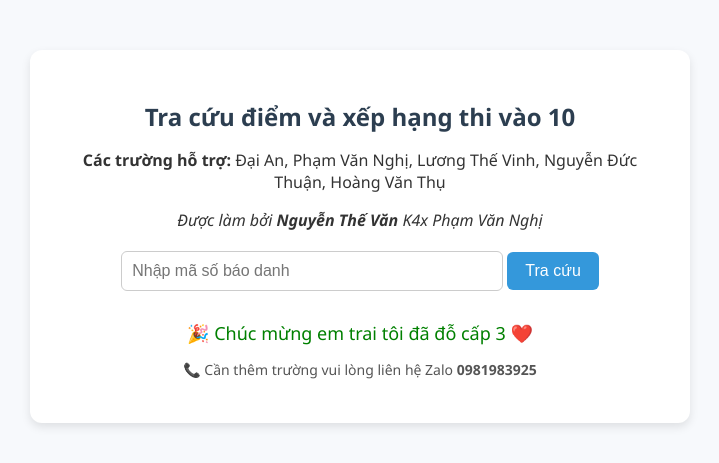
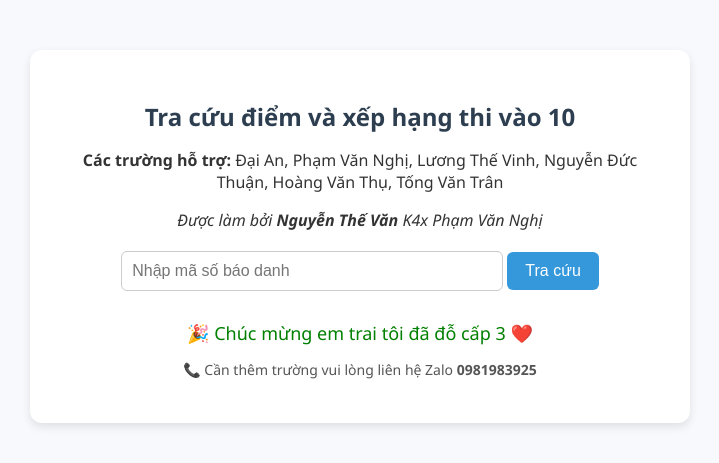
Before and after one commit to ntvan1712/pvn_ranking, a Flask app: page / in a window 1280 px wide. Shown: the top 463 px of the page, without its empty margins (280-999 px from the left). Run offline with Flask 3, Linux system fonts and the light colour scheme.

Commit message:
add tong van tran

```diff
--- a/app.py
+++ b/app.py
@@ -17,6 +17,7 @@ SUPPORTED_SCHOOLS = {
     "20": "Nguyễn Đức Thuận",
     "21": "Hoàng Văn Thụ",
     "22": "Lương Thế Vinh",
+    "24": "Tống Văn Trân",
     "26": "Phạm Văn Nghị",
     "27": "Đại An"
 }
@@ -26,6 +27,7 @@ SCHOOL_CANDIDATES = {
     "20": 442,  # Đại An
     "22": 425,  # Nguyễn Đức Thuận
     "21": 425,  # Hoàng Văn Thụ
+    "24": 604,  # Tống Văn Trân
     "26": 494,  # Phạm Văn Nghị
     "27": 317,  # Lương Thế Vinh
 }
@@ -49,7 +51,7 @@ def index():
         else:
             school_code = sbd[:2]
             if school_code not in SUPPORTED_SCHOOLS.keys():
-                error = "Chỉ hỗ trợ các trường Đại An, Phạm Văn Nghị, Lương Thế Vinh, Nguyễn Đức Thuận, Hoàng Văn Thụ."
+                error = "Chỉ hỗ trợ các trường Đại An, Phạm Văn Nghị, Lương Thế Vinh, Nguyễn Đức Thuận, Hoàng Văn Thụ, Tống Văn Trân."
             else:
                 school_name = SUPPORTED_SCHOOLS[school_code]
                 excel_file = f"{school_code}.xlsx"
@@ -90,7 +92,7 @@ def index():
                             ranks[key] = rank_map[sbd]
                             scores[key] = dict(all_scores)[sbd]
                 except FileNotFoundError:
-                    error = f"Chỉ hỗ trợ các trường Phạm Văn Nghị, Đại An, Lương Thế Vinh, Nguyễn Đức Thuận, Hoàng Văn Thụ."
+                    error = f"Chỉ hỗ trợ các trường Phạm Văn Nghị, Đại An, Lương Thế Vinh, Nguyễn Đức Thuận, Hoàng Văn Thụ, Tống Văn Trân."
 
     return render_template(
         "index.html",
--- a/templates/index.html
+++ b/templates/index.html
@@ -83,7 +83,7 @@
 <body>
     <div class="container">
         <h2>Tra cứu điểm và xếp hạng thi vào 10</h2>
-        <p><strong>Các trường hỗ trợ:</strong> Đại An, Phạm Văn Nghị, Lương Thế Vinh, Nguyễn Đức Thuận, Hoàng Văn Thụ</p>
+        <p><strong>Các trường hỗ trợ:</strong> Đại An, Phạm Văn Nghị, Lương Thế Vinh, Nguyễn Đức Thuận, Hoàng Văn Thụ, Tống Văn Trân</p>
         <p><em>Được làm bởi <strong>Nguyễn Thế Văn</strong> K4x Phạm Văn Nghị</em></p>
 
 
```
Also changed, not shown: 1 other file.
